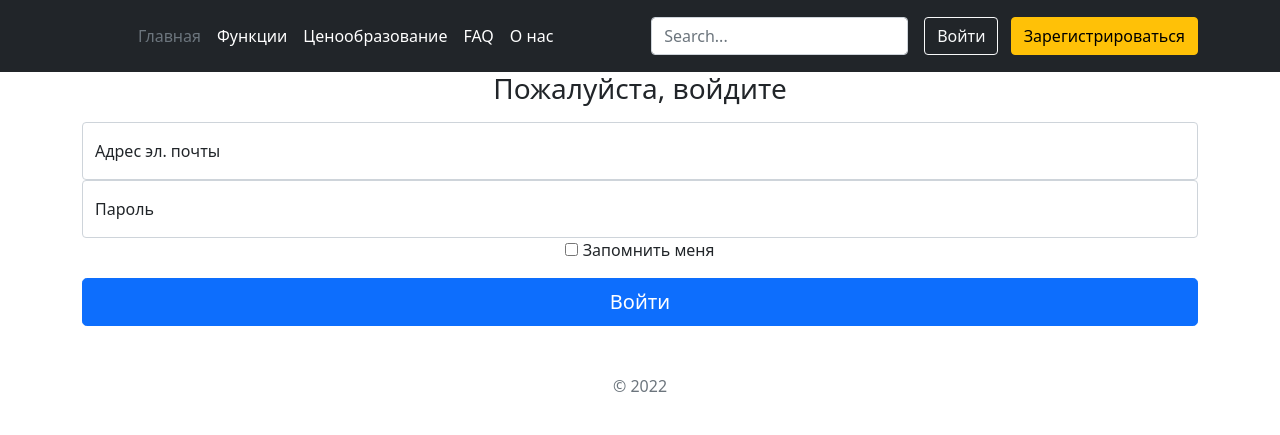
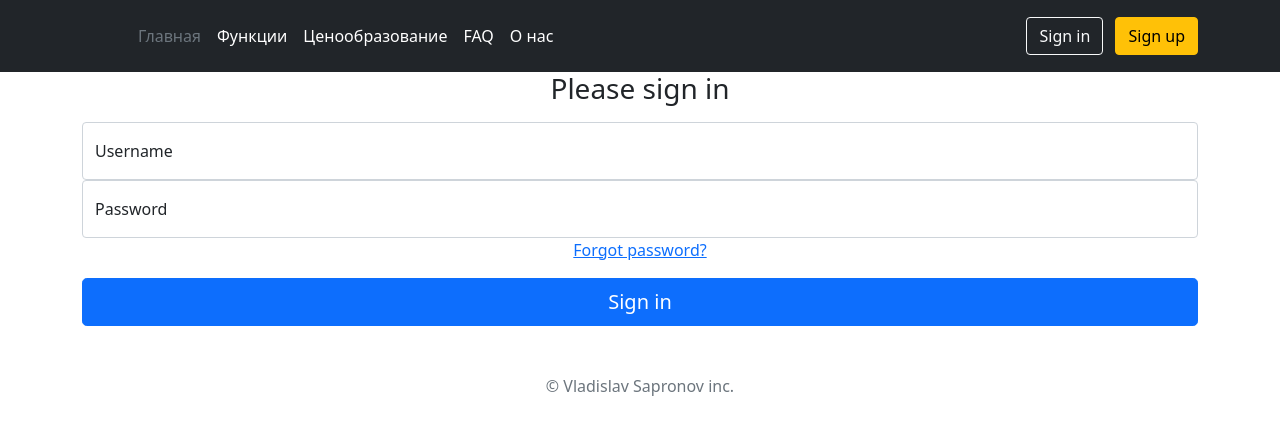
Before and after one commit to yladzechka/Shop, a Django app: page /accounts/login/ in a window 1280 px wide. Shown: the top 435 px of the page. Run offline with Django 4.2, Linux system fonts and the light colour scheme.

Commit message:
-Lesson 22

```diff
--- a/shop/settings.py
+++ b/shop/settings.py
@@ -115,6 +115,9 @@ USE_I18N = True
 
 USE_TZ = True
 
+LOGIN_REDIRECT_URL = '/'
+LOGOUT_REDIRECT_URL = '/'
+EMAIL_BACKEND = 'django.core.mail.backends.console.EmailBackend'
 
 # Static files (CSS, JavaScript, Images)
 # https://docs.djangoproject.com/en/4.1/howto/static-files/
--- a/templates/base.html
+++ b/templates/base.html
@@ -23,13 +23,14 @@
           <li><a href="#" class="nav-link px-2 text-white">О нас</a></li>
         </ul>
 
-        <form class="col-12 col-lg-auto mb-3 mb-lg-0 me-lg-3">
-          <input type="search" class="form-control form-control-dark" placeholder="Search..." aria-label="Search">
-        </form>
+        <div class="text-end">
+            {% if user.is_authenticated %}
+            <span class="px-4 text-white">Hello, {{user.username}}!</span> <a type="button" class="btn btn-outline-light me-2" href="{% url 'logout' %}">Logout</a>
+            {% else %}
+            <a type="button" class="btn btn-outline-light me-2" href="{% url 'login' %}">Sign in</a>
+            <button type="button" class="btn btn-warning">Sign up</button>
+            {% endif %}
 
-        <div class="text-end">
-          <a type="button" class="btn btn-outline-light me-2" href="{% url 'login' %}">Войти</a>
-          <button type="button" class="btn btn-warning">Зарегистрироваться</button>
         </div>
       </div>
     </div>
--- a/templates/registration/login.html
+++ b/templates/registration/login.html
@@ -1,25 +1,33 @@
 {% extends "base.html" %}
 {% block content %}
 <main class="form-signin text-center container">
-  <form>
-    <h1 class="h3 mb-3 fw-normal">Пожалуйста, войдите</h1>
+
+  {% if form.errors %}
+    <div class="alert alert-danger alert-dismissible">
+      <strong>Error!</strong> Incorrect username or password. Please, try again.
+    </div>
+  {% endif %}
+
+  <form method="post">
+    {% csrf_token %}
+    <h1 class="h3 mb-3 fw-normal">Please sign in</h1>
 
     <div class="form-floating">
-      <input type="email" class="form-control" id="floatingInput" placeholder="name@example.com">
-      <label for="floatingInput">Адрес эл. почты</label>
+      <input type="text" class="form-control" id="floatingInput" name="username" placeholder="Username">
+      <label for="floatingInput">Username</label>
     </div>
     <div class="form-floating">
-      <input type="password" class="form-control" id="floatingPassword" placeholder="Password">
-      <label for="floatingPassword">Пароль</label>
+      <input type="password" class="form-control" id="floatingPassword" placeholder="Password" name="password">
+      <label for="floatingPassword">Password</label>
     </div>
 
     <div class="checkbox mb-3">
       <label>
-        <input type="checkbox" value="remember-me"> Запомнить меня
+        <a href="{% url 'password_reset' %}">Forgot password?</a>
       </label>
     </div>
-    <button class="w-100 btn btn-lg btn-primary" type="submit">Войти</button>
-    <p class="mt-5 mb-3 text-muted">© 2022</p>
+    <button class="w-100 btn btn-lg btn-primary" type="submit">Sign in</button>
+    <p class="mt-5 mb-3 text-muted">© Vladislav Sapronov inc.</p>
   </form>
 </main>
 {% endblock %}
```
Also changed, not shown: accounts/forms.py (added, +21 -0 lines), templates/accounts/registration.html (added, +49 -0 lines), templates/registration/password_reset_complete.html (added, +11 -0 lines), templates/registration/password_reset_confirm.html (added, +29 -0 lines), templates/registration/password_reset_done.html (added, +11 -0 lines), templates/registration/password_reset_form.html (added, +16 -0 lines).
